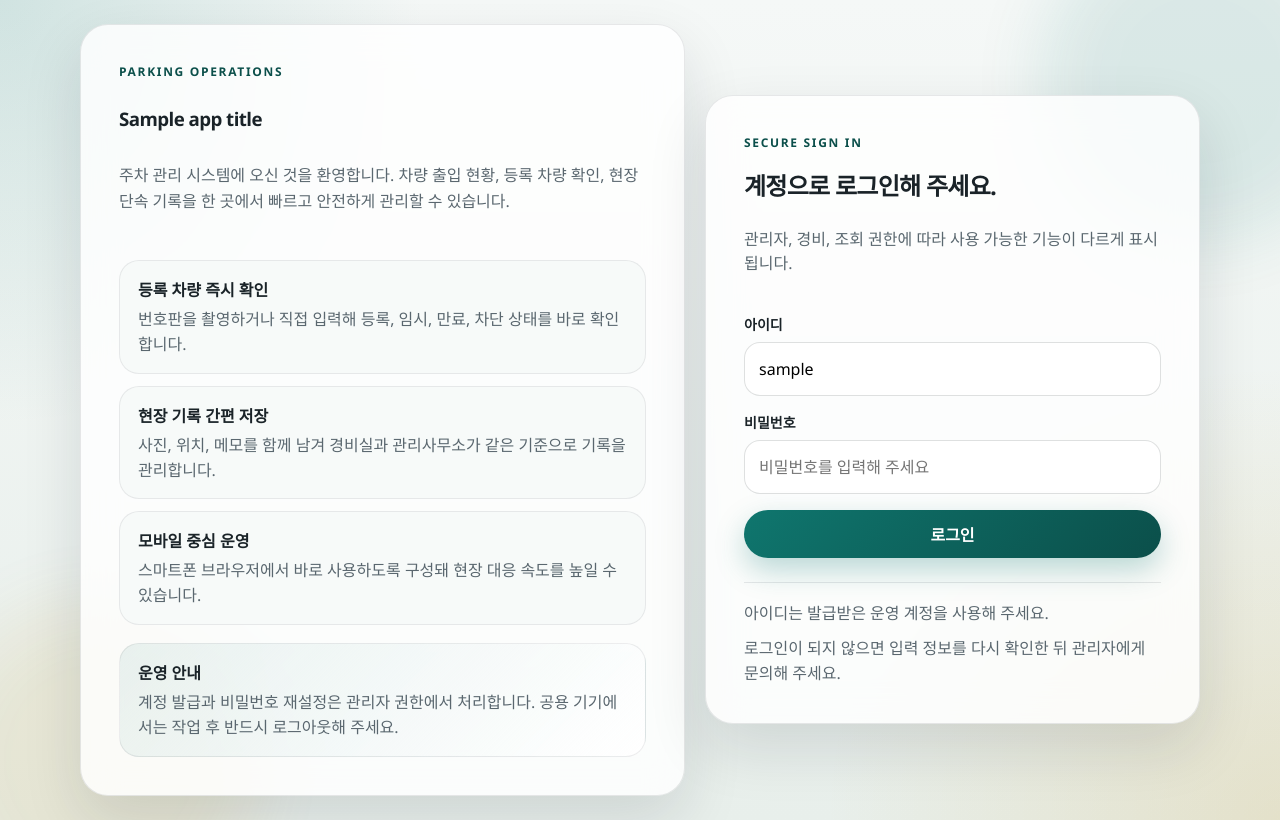
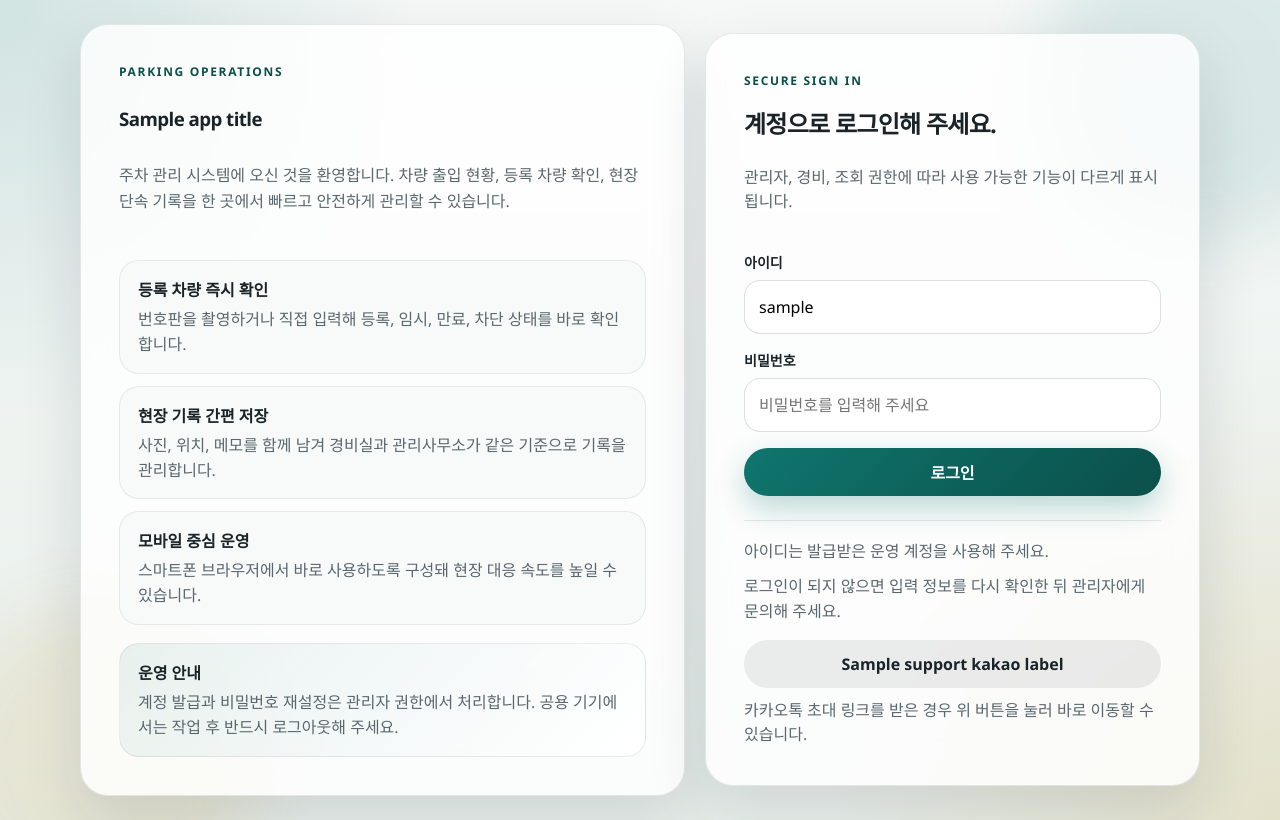
Before and after one commit to guige01-guinsa/parking_man, a FastAPI app: template backend/app/templates/login.html in a window 1280 px wide. Run offline with FastAPI, Linux system fonts and the light colour scheme; the template is opened without the code that fills it: most values are stand-ins (such as "Sample title", 1, 10 or a date in 2020).

Commit message:
Add Kakao support link to login

```diff
--- a/backend/app/main.py
+++ b/backend/app/main.py
@@ -28,6 +28,8 @@ IMPORT_DIR = Path(os.getenv("PARKING_IMPORT_DIR", str(BASE_DIR.parent / "imports
 APP_TITLE = os.getenv("PARKING_APP_TITLE", "아파트 주차단속 시스템")
 ROOT_PATH = os.getenv("PARKING_ROOT_PATH", "").strip()
 LOCAL_LOGIN_ENABLED = os.getenv("PARKING_LOCAL_LOGIN_ENABLED", "1").strip().lower() in {"1", "true", "yes", "on"}
+SUPPORT_KAKAO_URL = os.getenv("PARKING_SUPPORT_KAKAO_URL", "").strip()
+SUPPORT_KAKAO_LABEL = os.getenv("PARKING_SUPPORT_KAKAO_LABEL", "카카오톡 문의").strip() or "카카오톡 문의"
 
 if ROOT_PATH and not ROOT_PATH.startswith("/"):
     ROOT_PATH = f"/{ROOT_PATH}"
@@ -105,6 +107,8 @@ def render_login_page(request: Request, *, status_code: int = 200, username: str
             "app_title": APP_TITLE,
             "username": username,
             "login_error": error,
+            "support_kakao_url": SUPPORT_KAKAO_URL,
+            "support_kakao_label": SUPPORT_KAKAO_LABEL,
         },
         status_code=status_code,
     )
--- a/backend/app/static/app.css
+++ b/backend/app/static/app.css
@@ -281,6 +281,20 @@ summary:focus-visible {
   color: var(--muted);
   display: grid;
   gap: 10px;
+}
+
+.auth-support-actions {
+  display: grid;
+  gap: 10px;
+  margin-top: 6px;
+}
+
+.auth-link-btn {
+  display: inline-flex;
+  align-items: center;
+  justify-content: center;
+  width: 100%;
+  text-decoration: none;
 }
 
 .topbar,
--- a/backend/app/templates/login.html
+++ b/backend/app/templates/login.html
@@ -48,7 +48,7 @@
         {% if login_error %}
         <div class="auth-alert" role="alert" aria-live="polite">
           <strong>{{ login_error }}</strong>
-          <p>문제가 계속되면 관리자에게 계정 상태 확인 또는 비밀번호 재설정을 요청해 주세요.</p>
+          <p>문제가 계속되면 관리자에게 문의해 주세요. 계정 상태 확인 또는 비밀번호 재설정을 요청할 수 있습니다.</p>
         </div>
         {% endif %}
 
@@ -67,6 +67,12 @@
         <div class="auth-help">
           <p>아이디는 발급받은 운영 계정을 사용해 주세요.</p>
           <p>로그인이 되지 않으면 입력 정보를 다시 확인한 뒤 관리자에게 문의해 주세요.</p>
+          {% if support_kakao_url %}
+          <div class="auth-support-actions">
+            <a href="{{ support_kakao_url }}" class="secondary-btn auth-link-btn" target="_blank" rel="noopener noreferrer">{{ support_kakao_label }}</a>
+            <p>카카오톡 초대 링크를 받은 경우 위 버튼을 눌러 바로 이동할 수 있습니다.</p>
+          </div>
+          {% endif %}
         </div>
       </section>
     </section>
--- a/render.yaml
+++ b/render.yaml
@@ -25,6 +25,10 @@ services:
         value: APT1100
       - key: PARKING_LOCAL_LOGIN_ENABLED
         value: "1"
+      - key: PARKING_SUPPORT_KAKAO_URL
+        value: ""
+      - key: PARKING_SUPPORT_KAKAO_LABEL
+        value: 카카오톡 문의
       - key: PARKING_SEED_DEMO
         value: "0"
       - key: PARKING_OCR_PROVIDER
```
Also changed, not shown: backend/tests/test_user_management.py (+15 -0 lines), README.md, 2 other files.
